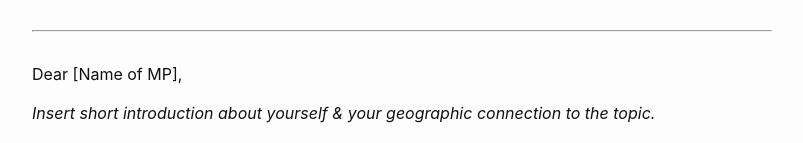
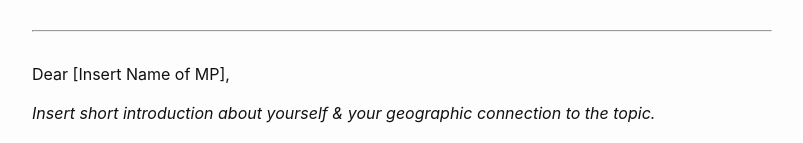
Before and after one commit to rajansagarwal/towards-equity, a Next.js app: page /email in a window 1280 px wide. Shown: the part 300-443 px from the top of the page, without its empty margins (238-1041 px from the left). Built offline with nearby package versions, Linux system fonts and the light colour scheme.

Commit message:
Update email.js

```diff
--- a/pages/email.js
+++ b/pages/email.js
@@ -20,7 +20,7 @@ export default function Home() {
 
 <p></p>
 
-<p>Dear [Name of MP],</p>
+<p>Dear [Insert Name of MP],</p>
 
 <p><em>Insert short introduction about yourself & your geographic connection to the topic.</em></p>
 
```
